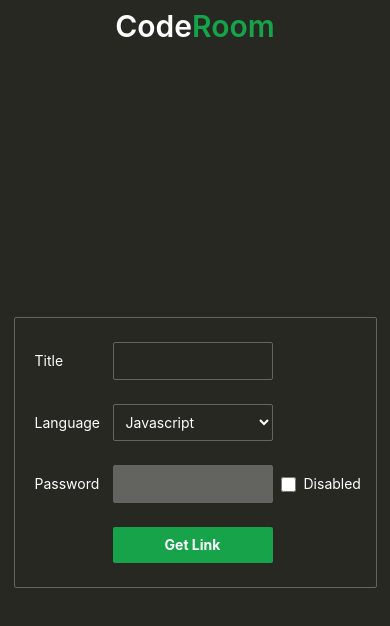
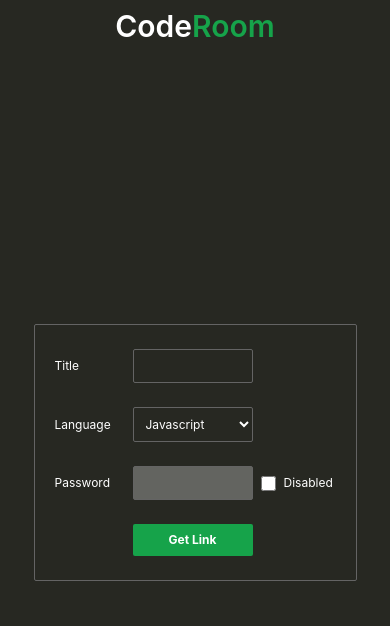
Before and after one commit to vishalola/CodeShare-Frontend, a React (Create React App) app: page /newRoom in a window 390 px wide. Shown: the top 626 px of the page. Built offline with nearby package versions, Linux system fonts and the light colour scheme; no server answers.

Commit message:
env file created, connected with backend server online

```diff
--- a/src/CodeInput/index.js
+++ b/src/CodeInput/index.js
@@ -1,9 +1,9 @@
 import TextEditor from "../CodeEditor/newEditor"
 
 export default function CodeInput(props){
-    let heightAdjust=(e)=>{
-        e.target.style.height=`${e.target.scrollHeight}px`
-    }
+    // let heightAdjust=(e)=>{
+    //     e.target.style.height=`${e.target.scrollHeight}px`
+    // }
     return (
         <div className="outlin h-[40vh] text-white mx-4 mt-5">
             {/* <div className="px-1 my-1 text-lg font-bold text-white">New Paste</div> */}
--- a/src/CodeRoom/RoomOption.js
+++ b/src/CodeRoom/RoomOption.js
@@ -17,7 +17,7 @@ export function RoomOption(){
                 Code<div className="inline text-green-600">Room</div>
             </div>
             <div className="outlin flex flex-col items-center">
-                <button onClick={handleVis} className="font-bold transition-all w-[160px] bg-green-600 hover:bg-green-700 rounded-sm text-sm py-2 px-2 outline-none">
+                <button onClick={handleVis} className="font-bold transition-all w-[160px] md:w-[100px] md:text-xs bg-green-600 hover:bg-green-700 rounded-sm text-sm py-2 px-2 outline-none">
                     Create Room
                 </button>
                 <div className="w-[80%] my-5 outlin gap-2 flex items-center">
@@ -26,9 +26,9 @@ export function RoomOption(){
                     <div className="w-full border-[.1px] border-[#646464]"></div>
                 </div>
                 <form onSubmit={handleClick} className="flex gap-2">
-                    <input  required ref={roomID} placeholder="Enter RoomID" className="bg-inherit outline-none border-[.1px] border-[#646464] p-2 text-sm rounded-sm"  type="text" />
+                    <input  required ref={roomID} placeholder="Enter RoomID" className="bg-inherit outline-none border-[.1px] border-[#646464] p-2 text-sm md:text-xs rounded-sm"  type="text" />
                     <button type="submit"
-                    className="font-bold transition-all w-[160px] bg-green-600 hover:bg-green-700 rounded-sm text-sm py-2 px-2 outline-none">
+                    className="md:w-[100px] md:text-xs font-bold transition-all w-[160px] bg-green-600 hover:bg-green-700 rounded-sm text-sm py-2 px-2 outline-none">
                     Join Room
                 </button>
                 </form>
--- a/src/CodeRoom/createRoom.js
+++ b/src/CodeRoom/createRoom.js
@@ -4,6 +4,7 @@ import { useNavigate } from 'react-router';
 export default function CreateRoom()
 {
     const navigate = useNavigate();
+    const API = process.env.REACT_APP_serverAPI;
     let roomPost = (e)=>{
             let title=e.target[0].value;
             let language=e.target[1].value;
@@ -11,7 +12,7 @@ export default function CreateRoom()
             let passCheck=e.target[3].checked;
             let data={"title":title,"language":language,"password":password,"isPublic":(passCheck?0:1),"code":" "};
 
-            axios.post("http://localhost:4000/rooms/",data).then((res)=>{
+            axios.post(`${API}/rooms/`,data).then((res)=>{
                 let body=res.data;
                 navigate(`/rooms/${body.link}`)
             }).catch((e)=>console.log(e))
--- a/src/CodeRoom/handleRoom.js
+++ b/src/CodeRoom/handleRoom.js
@@ -6,6 +6,7 @@ import Loader from "../components/loader";
 import CodeRoom from './index.js';
 import PassCheck from "../components/passCheck";
 import { useRef } from "react";
+
 export default function HandleRoom(){
     const param = useParams();
     const [notFound,setNotFound] = useState(false);
@@ -14,17 +15,21 @@ export default function HandleRoom(){
     const [roomID,setRoomID] = useState(null);
     const [title,setTitle] = useState('');
     const [codeData,setCodeData] = useState('');
+    const [codeChanges,setCodeChanges] = useState('');
     const [roomLang,setRoomLang] = useState('');
     const [password,setPassword] = useState('');
     const [publicCheck,setPublicCheck] = useState(true);
     const passwordRef = useRef(null);
+
+    const API = process.env.REACT_APP_serverAPI;
+
     useEffect(()=>{
         let roomID  = param.roomID;
         // send this to server to check;
         setNotFound(false);
         setLoading(true);
         setRoomID('');
-        axios.get(`http://localhost:4000/rooms/${roomID}`).then(res=>{
+        axios.get(`${API}/rooms/${roomID}`).then(res=>{
 
             let body = res.data;
             console.log(body[0]);
@@ -58,19 +63,19 @@ export default function HandleRoom(){
                 console.log(e);
             }
         })
-    },[])
+    },[param.roomID])
 
     const handleSave = async()=>{
         // upload code here;
         let data={
             title:title,
-            code:codeData,
+            code:codeChanges,
             language:roomLang,
             isPublic:publicCheck,
             password:password
         };
         return new Promise((resolve)=>{
-            axios.put(`http://localhost:4000/rooms/${param.roomID}`,data).then(res=>{
+            axios.put(`${API}/rooms/${param.roomID}`,data).then(res=>{
                 // data saved successfully;
                 resolve(true);
             }).catch(error=>{
@@ -87,7 +92,7 @@ export default function HandleRoom(){
         setLoading(true);
         setProtected(false);
         setPassword('');
-        axios.get(`http://localhost:4000/rooms/${roomID}`,{params:{"password":passwrd}}).then((res)=>{
+        axios.get(`${API}/rooms/${roomID}`,{params:{"password":passwrd}}).then((res)=>{
             let data=res.data;
             console.log(data[0]);
             setRoomID(data[0]._id);
@@ -112,7 +117,7 @@ export default function HandleRoom(){
             {loading && <Loader/>}
             {notFound && <NotFound/>}
             {passProtected && <PassCheck passRef={passwordRef} handleSubmit = {handleCheck}/>}
-            {!loading && !notFound && !passProtected && <CodeRoom setCodeData={setCodeData}  uploadChange={handleSave} id={roomID} data={codeData} lang = {roomLang}/>}
+            {!loading && !notFound && !passProtected && <CodeRoom setCodeChanges={setCodeChanges}  uploadChange={handleSave} id={roomID} data={codeData} lang = {roomLang}/>}
         </>
     )
 }
--- a/src/CodeRoom/index.js
+++ b/src/CodeRoom/index.js
@@ -2,7 +2,7 @@ import {io} from 'socket.io-client';
 import { useRef,useEffect,useState } from 'react';
 import TextEditor from '../CodeEditor/newEditor';
 import { RiSaveFill } from "react-icons/ri";
-import Loader from '../components/loader';
+// import Loader from '../components/loader';
 export default function CodeRoom(props){
 
     const [editorMounted,setEditorMount] = useState(false);
@@ -10,27 +10,28 @@ export default function CodeRoom(props){
     const [saving,setSaving]  = useState(false);
     const editorRef = useRef(null);
     const [roomID,setRoomID] = useState(props.id);
+    const API = process.env.REACT_APP_serverAPI;
+
    useEffect(()=>{
-    const  newsocket = io('http://localhost:4000');
+    const  newsocket = io(`${API}`);
     setSocket(newsocket);
 
     newsocket.on('code-update', (updatedCode) => {
         editorRef.current.setValue(updatedCode);
-        props.setCodeData(updatedCode);
+        props.setCodeChanges(updatedCode);
       });
     return ()=> newsocket.close();
-   },[])
+   },[props])
     useEffect(()=>{
         if(editorRef.current && editorMounted)
         {
             editorRef.current.onKeyUp((e)=>{
                 const newCode = editorRef.current.getValue();
-                props.setCodeData(newCode);
                 socket.emit('code-change',roomID, newCode);
-
+                props.setCodeChanges(newCode);
             })
         }
-    },[editorMounted])
+    },[editorMounted,props,roomID,socket])
     useEffect(()=>{
         setRoomID(props.id);
         if(socket && props.id)
--- a/src/Home/index.js
+++ b/src/Home/index.js
@@ -10,6 +10,7 @@ export default function Home() {
   let langData = ['plaintext', 'abap', 'apex', 'azcli', 'bat', 'bicep', 'cameligo', 'clojure', 'coffeescript', 'c', 'cpp', 'csharp', 'csp', 'css', 'cypher', 'dart', 'dockerfile', 'ecl', 'elixir', 'flow9', 'fsharp', 'freemarker2', 'freemarker2.tag-angle.interpolation-dollar', 'freemarker2.tag-bracket.interpolation-dollar', 'freemarker2.tag-angle.interpolation-bracket', 'freemarker2.tag-bracket.interpolation-bracket', 'freemarker2.tag-auto.interpolation-dollar', 'freemarker2.tag-auto.interpolation-bracket', 'go', 'graphql', 'handlebars', 'hcl', 'html', 'ini', 'java', 'javascript', 'julia', 'kotlin', 'less', 'lexon', 'lua', 'liquid', 'm3', 'markdown', 'mdx', 'mips', 'msdax', 'mysql', 'objective-c', 'pascal', 'pascaligo', 'perl', 'pgsql', 'php', 'pla', 'postiats', 'powerquery', 'powershell', 'proto', 'pug', 'python', 'qsharp', 'r', 'razor', 'redis', 'redshift', 'restructuredtext', 'ruby', 'rust', 'sb', 'scala', 'scheme', 'scss', 'shell', 'sol', 'aes', 'sparql', 'sql', 'st', 'swift', 'systemverilog', 'verilog', 'tcl', 'twig', 'typescript', 'vb', 'wgsl', 'xml', 'yaml', 'json'];
   const code = useRef(null);
   const navigate = useNavigate();
+  const API = process.env.REACT_APP_serverAPI;
   useEffect(()=>{
     document.title = "CodeShare"
   },[])
@@ -21,7 +22,7 @@ export default function Home() {
         if(passCheck)
         {
             let data={"title":title,"language":language,"password":password,"isPublic":0,"code":code.current.getValue()};
-            axios.post("http://localhost:4000/",data).then((res)=>{
+            axios.post(`${API}/`,data).then((res)=>{
                 let body=res.data;
                 navigate(`/${body.link}`)
             }).catch((e)=>console.log(e))
@@ -29,7 +30,7 @@ export default function Home() {
         else
         {
             let data={"title":title,"language":language,"isPublic":1,"code":code.current.getValue()};
-            axios.post("http://localhost:4000/",data).then((res)=>{
+            axios.post(`${API}/`,data).then((res)=>{
                 let body=res.data;
                 navigate(`/${body.link}`)
             }).catch((e)=>console.log(e))
--- a/src/PasteOptions/index.js
+++ b/src/PasteOptions/index.js
@@ -1,10 +1,7 @@
 import { useRef,useEffect,useState } from "react"
-import axios from "axios";
-import { useNavigate } from "react-router";
 import langData from '../CodeEditor/langData.json';
 export default function PasteOption(props)
 {
-    const navigate=useNavigate();
     const passCheck=useRef(null);
     const passLabel=useRef(null);
     const [langList,setlangList] = useState([]);
@@ -19,33 +16,33 @@ export default function PasteOption(props)
     }
     useEffect(() => {
         langData.forEach(lang=>{
-            setlangList(list=>[...list,<option key={list.length} value={lang.id}>{lang.name}</option>])
+            setlangList(list=>[...list,<option className="bg-[#272822]" key={list.length} value={lang.id}>{lang.name}</option>])
         })
     }, [])
 
     return (
         <div className="outlin m-4 flex lg:w-fit justify-center items-center border-[.1px] rounded-sm border-[#646464] text-white">
-            <form className="outlin my-3 flex flex-col" onSubmit={handleSubmit}>
+            <form className="outlin md:text-xs text-sm my-3 flex flex-col" onSubmit={handleSubmit}>
             {/* <div className="outlin px-4 my-2 text-2xl">Options</div> */}
                 <div className="outlin m-3">
-                        <label className="outlin w-[70px] inline-block mx-2 text-sm">
+                        <label className="outlin w-[70px] inline-block mx-2 ">
                             Title
                         </label>
-                        <input className="w-[160px] rounded-sm text-sm py-2 px-2 bg-inherit outline-none border-[.1px] border-[#646464]" required type="text" name="title"/>
+                        <input className="w-[160px] md:w-[120px] rounded-sm py-2 px-2 bg-inherit outline-none border-[.1px] border-[#646464]" required type="text" name="title"/>
                 </div>
                 <div className="m-3">
-                        <label className="w-[70px] inline-block mx-2 text-sm">
+                        <label className="w-[70px] inline-block mx-2">
                             Language
                         </label>
-                        <select onChange={handleLanguageChange} className="w-[160px] rounded-sm text-sm py-2 px-2 bg-inherit outline-none border-[.1px] border-[#646464]" name="language">
+                        <select onChange={handleLanguageChange} className="w-[160px] md:w-[120px] rounded-sm py-2 px-2 bg-inherit outline-none border-[.1px] border-[#646464]" name="language">
                             {langList}
                         </select>
                 </div>
                 <div className="m-3 w-fit flex justify-center items-center outlin ">
-                        <label className="w-[70px] inline-block mx-2 text-sm">
+                        <label className="w-[70px] inline-block mx-2">
                             Password
                         </label>
-                        <input ref={passCheck} disabled className="w-[160px] cursor-not-allowed rounded-sm text-sm py-2 px-2 outline-none border-[.1px] border-[#646464]" required type="password" name="title"/>
+                        <input ref={passCheck} disabled className="w-[160px] md:w-[120px] cursor-not-allowed rounded-sm py-2 px-2 outline-none border-[.1px] border-[#646464]" required type="password" name="title"/>
                         <input type="checkbox" className="h-[15px] w-[15px] outlin mx-2  bg-black" name="passwordcheck"
                         onChange={(e)=>{
                             if(e.target.checked)
@@ -66,14 +63,13 @@ export default function PasteOption(props)
                             }
                         }}
                         />
-                        <label ref={passLabel} className="text-sm w-[60px]" >
+                        <label ref={passLabel} className="w-[60px]" >
                             Disabled
                         </label>
                 </div>
                 <div className="outlin items-center  m-3">
-                        <label className="outlin w-[70px] inline-block mx-2 text-sm">
-                        </label>
-                        <button className="font-bold w-[160px] bg-green-600 rounded-sm text-sm py-2 px-2 outline-none" type="submit">
+                        <label className="outlin w-[70px] inline-block mx-2 text-sm"/>
+                        <button className="font-bold w-[160px] md:w-[120px] bg-green-600 rounded-sm py-2 px-2 outline-none" type="submit">
                             Get Link
                         </button>
                 </div>
--- a/src/PublicLinks/index.js
+++ b/src/PublicLinks/index.js
@@ -16,9 +16,10 @@ export default function PublicLink()
     const param=useParams();
     const pass=useRef(null);
     const editorRef = useRef(null);
+    const API = process.env.REACT_APP_serverAPI;
     useEffect(()=>{
         let link=param.link;
-        axios.get(`http://localhost:4000/${link}`).then((res)=>{
+        axios.get(`${API}/${link}`).then((res)=>{
             let data=res.data;
             setLanguage(data[0].language);
             setCode(data[0].code);
@@ -50,7 +51,7 @@ export default function PublicLink()
         let passwrd=pass.current.value;
         let link=param.link;
         setLoading(true);
-        axios.get(`http://localhost:4000/${link}`,{params:{"password":passwrd}}).then((res)=>{
+        axios.get(`${API}/${link}`,{params:{"password":passwrd}}).then((res)=>{
             let data=res.data;
             setCode(data[0].code);
             setLanguage(data[0].language);
--- a/src/PublicPaste/index.js
+++ b/src/PublicPaste/index.js
@@ -5,8 +5,9 @@ import Loader from '../components/loader'
 export default function PublicPaste(){
     const [items,setItems]=useState([]);
     const [loading,setLoading]=useState(true);
+    const API = process.env.REACT_APP_serverAPI;
     useEffect(()=>{
-        axios.get(`http://localhost:4000/`).then(res=>{
+        axios.get(`${API}/`).then(res=>{
             setLoading(false);
             let data=res.data;
             for(let i=0;i<data.length;i++)
```
Also changed, not shown: src/index.css (line endings or trailing spaces), 1 other file (tests, documents, lock files or other folders).
